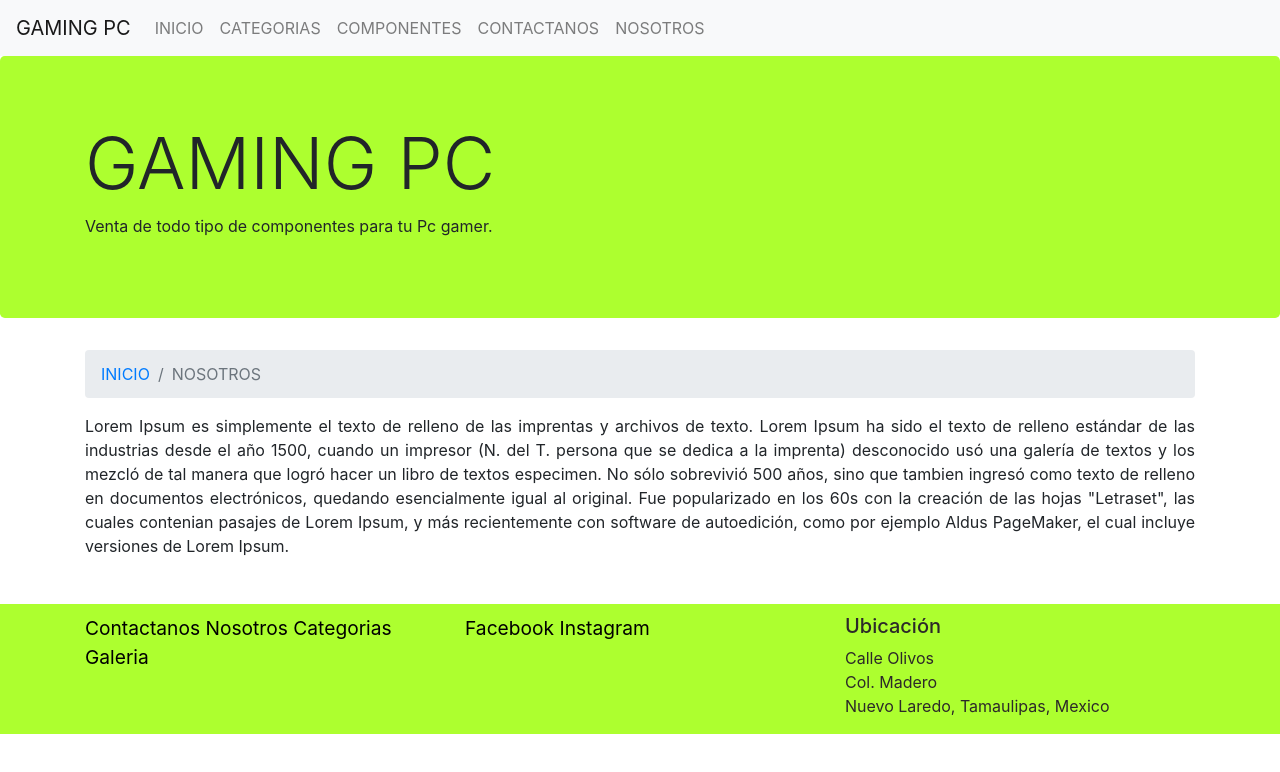
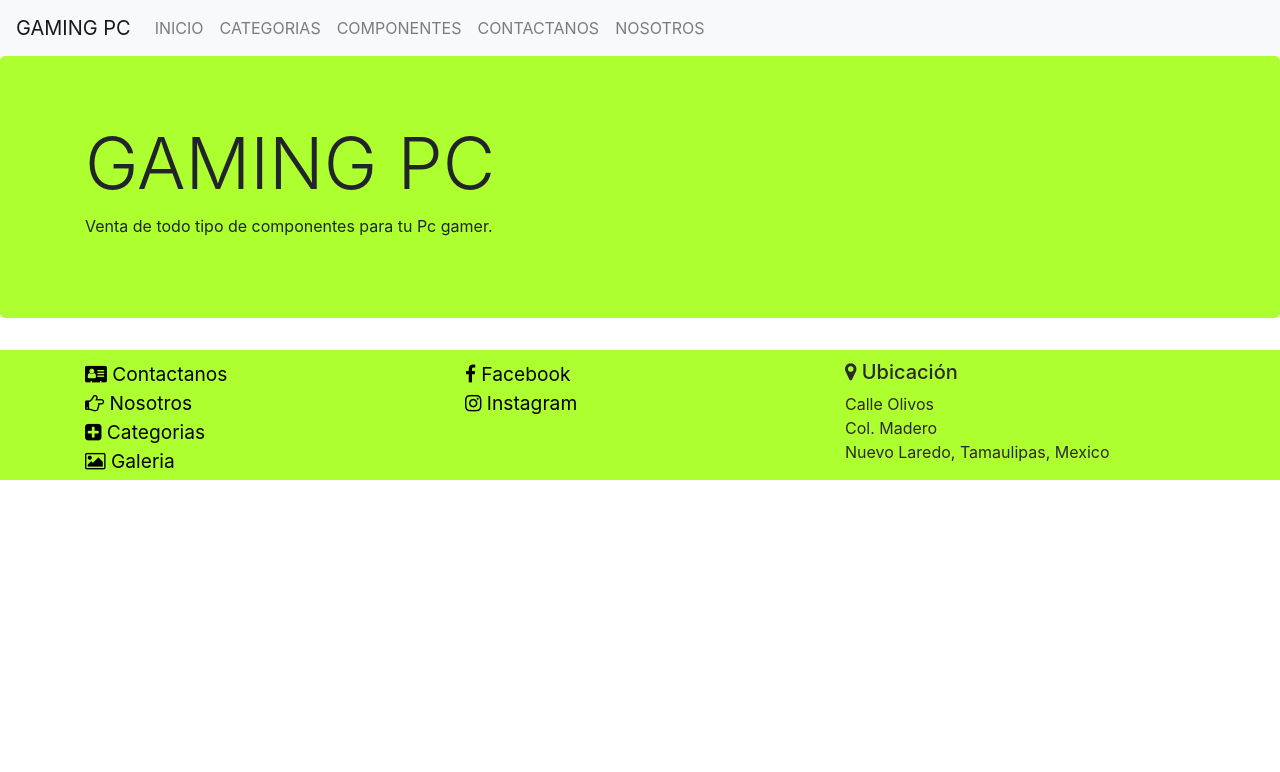
Before and after one commit to UlisesMendozaOlvera/ProgramacionWeb, a website: page nosotros.html in a window 1280 px wide. Drawn offline with nearby package versions, Linux system fonts and the light colour scheme.

Commit message:
Alerts-Contactanos

```diff
--- a/nosotros.html
+++ b/nosotros.html
@@ -13,6 +13,7 @@
       href="/node_modules/bootstrap/dist/css/bootstrap.min.css"
     />
     <link rel="stylesheet" href="/css/principal.css" />
+    <link rel="stylesheet" href="/css/font-awesome.min.css" />
   </head>
 
   <body>
@@ -57,49 +58,39 @@
         <p>Venta de todo tipo de componentes para tu Pc gamer.</p>
       </div>
     </div>
-    <div class="container">
-      <nav aria-label="breadcrumb">
-        <ol class="breadcrumb">
-          <li class="breadcrumb-item"><a href="./index.html">INICIO</a></li>
-          <li class="breadcrumb-item active" aria-current="page">NOSOTROS</li>
-        </ol>
-      </nav>
-      <div class="row">
-        <div class="col-sm" style="font-size: medium; text-align: justify">
-          <p>
-            Lorem Ipsum es simplemente el texto de relleno de las imprentas y
-            archivos de texto. Lorem Ipsum ha sido el texto de relleno estándar
-            de las industrias desde el año 1500, cuando un impresor (N. del T.
-            persona que se dedica a la imprenta) desconocido usó una galería de
-            textos y los mezcló de tal manera que logró hacer un libro de textos
-            especimen. No sólo sobrevivió 500 años, sino que tambien ingresó
-            como texto de relleno en documentos electrónicos, quedando
-            esencialmente igual al original. Fue popularizado en los 60s con la
-            creación de las hojas "Letraset", las cuales contenian pasajes de
-            Lorem Ipsum, y más recientemente con software de autoedición, como
-            por ejemplo Aldus PageMaker, el cual incluye versiones de Lorem
-            Ipsum.
-          </p>
-        </div>
-      </div>
-    </div>
 
     <footer>
       <div class="container">
         <div class="row">
           <div class="col-sm-4" style="font-size: larger">
-            <a href="#">Contactanos</a>
-            <a href="#">Nosotros</a>
-            <a href="#">Categorias</a>
-            <a href="#">Galeria</a>
+            <a href="#"
+              ><i class="fa fa-address-card" aria-hidden="true"></i>
+              Contactanos</a
+            ><br />
+            <a href="#"
+              ><i class="fa fa-hand-o-right" aria-hidden="true"></i> Nosotros</a
+            ><br />
+            <a href="#"
+              ><i class="fa fa-plus-square" aria-hidden="true"></i>
+              Categorias</a
+            ><br />
+            <a href="#"
+              ><i class="fa fa-picture-o" aria-hidden="true"></i> Galeria</a
+            >
           </div>
           <div class="col-sm-4" style="font-size: larger">
-            <a href="http://www.facebook.com">Facebook</a>
-            <a href="http://www.instagram.com">Instagram</a>
+            <a href="http://www.facebook.com"
+              ><i class="fa fa-facebook" aria-hidden="true"></i> Facebook</a
+            ><br />
+            <a href="http://www.instagram.com"
+              ><i class="fa fa-instagram" aria-hidden="true"></i> Instagram</a
+            >
           </div>
           <div class="col-sm-4">
             <address>
-              <h5>Ubicación</h5>
+              <h5>
+                <i class="fa fa-map-marker" aria-hidden="true"></i> Ubicación
+              </h5>
               <div>Calle Olivos</div>
               <div>Col. Madero</div>
               <div>Nuevo Laredo, Tamaulipas, Mexico</div>
```
Also changed, not shown: categorias.html (+24 -7 lines), componentes.html (+24 -7 lines), contactanos.html (+20 -0 lines).
